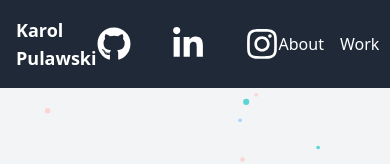
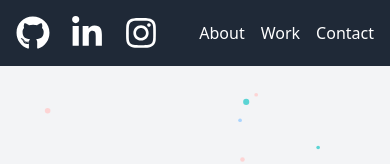
Before and after one commit to BlueInside/personalWebsite, a React (Vite) app: page / in a window 390 px wide. Shown: the top 164 px of the page. Built offline with nearby package versions, Linux system fonts and the light colour scheme; the HTML template or start-up script is replaced by a standard one.

Commit message:
style on mobile devices

```diff
--- a/src/components/Header.jsx
+++ b/src/components/Header.jsx
@@ -5,8 +5,10 @@ export default function Header() {
   return (
     <header className="fixed z-20 w-full bg-gray-800 p-4">
       <div className="container mx-auto flex items-center justify-between">
-        <div className="text-lg font-bold text-white">Karol Pulawski</div>
-        <div className="flex gap-10">
+        <div className="hidden text-lg font-bold text-white sm:block">
+          Karol Pulawski
+        </div>
+        <div className="flex gap-5 sm:gap-10">
           <a
             href={"https://github.com/BlueInside"}
             target="_blank"
--- a/src/components/Project.jsx
+++ b/src/components/Project.jsx
@@ -15,9 +15,9 @@ export default function Project({
       <img
         src={image}
         alt={title}
-        className="h-auto w-1/2 rounded-lg shadow-lg"
+        className="h-auto rounded-lg shadow-lg sm:w-1/2"
       />
-      <div className="w-1/2 p-4">
+      <div className="p-4">
         <h3 className="mb-2 text-2xl font-bold">{title}</h3>
         <p className="mb-4">{description}</p>
         <div className="flex justify-evenly space-x-4">
```
